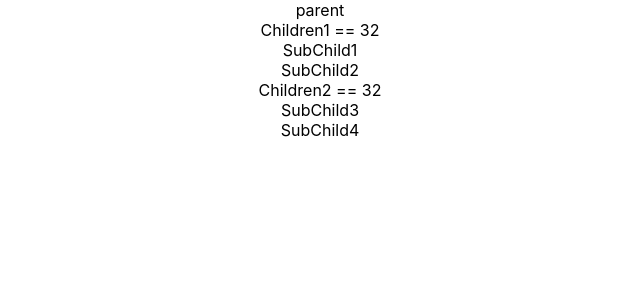
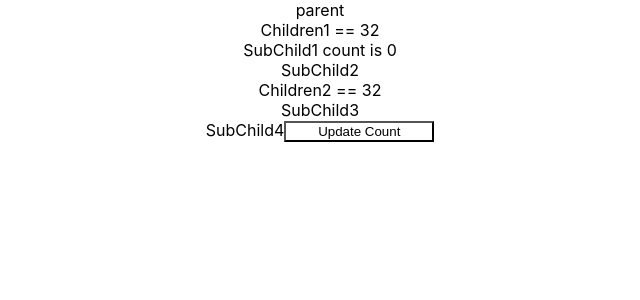
Before and after one commit to pratikkakani080/evening-react-batch, a React (Create React App) app: page /parent in a window 1280 px wide. Shown: the top 300 px of the page, without its empty margins (320-960 px from the left). Built offline with nearby package versions, Linux system fonts and the light colour scheme.

Commit message:
add: context API

```diff
--- a/src/App.js
+++ b/src/App.js
@@ -1,12 +1,18 @@
 import "./App.css";
 import NewRouting from "./common/components/layout/routing/newRouting";
 import OldRouting from "./common/components/layout/routing/oldRouting";
+import AuthContextProvider from "./common/contexts/authContext/authCOntextProvider";
+import MyContextProvider from "./common/contexts/myContext/myContextProvider";
 
 function App() {
   return (
     <div className="App">
       {/* <OldRouting /> */}
-      <NewRouting />
+      <MyContextProvider>
+        <AuthContextProvider>
+          <NewRouting />
+        </AuthContextProvider>
+      </MyContextProvider>
     </div>
   );
 }
--- a/src/common/components/button/button.css
+++ b/src/common/components/button/button.css
@@ -1,5 +1,5 @@
 .button-bgcolor {
-    background-color: red;
+    background-color: white;
 }
 
 .colorPink {
--- /dev/null
+++ b/src/common/contexts/authContext/authCOntextProvider.js
@@ -0,0 +1,14 @@
+import React from "react";
+import AuthContext from ".";
+
+function AuthContextProvider({ children }) {
+  return (
+    <div>
+      <AuthContext.Provider value={{ data: "test" }}>
+        {children}
+      </AuthContext.Provider>
+    </div>
+  );
+}
+
+export default AuthContextProvider;
--- /dev/null
+++ b/src/common/contexts/authContext/index.js
@@ -0,0 +1,5 @@
+import { createContext } from "react";
+
+const AuthContext = createContext();
+
+export default AuthContext;
--- /dev/null
+++ b/src/common/contexts/myContext/index.js
@@ -0,0 +1,5 @@
+import { createContext } from "react";
+
+const MyContext = createContext();
+
+export default MyContext;
--- /dev/null
+++ b/src/common/contexts/myContext/myContextProvider.js
@@ -0,0 +1,15 @@
+import React, { useState } from "react";
+import MyContext from ".";
+
+function MyContextProvider({ children }) {
+  const [count, setCount] = useState(0);
+  return (
+    <div>
+      <MyContext.Provider value={{ count, setCount }}>
+        {children}
+      </MyContext.Provider>
+    </div>
+  );
+}
+
+export default MyContextProvider;
--- a/src/common/documentation/index.js
+++ b/src/common/documentation/index.js
@@ -94,5 +94,9 @@
 // Calculator
 
 // E-commerce web
+    // Product listing
+    // Add to cart
+    // header ==> provide cart icon with product count
+    // product count on should update real time
 
 // Reference web
--- a/src/modules/login/index.js
+++ b/src/modules/login/index.js
@@ -1,11 +1,11 @@
-import React from 'react'
+import React, { useContext } from "react";
+import AuthContext from "../../common/contexts/authContext";
 
 function Login() {
-  return (
-    <div>
-      login
-    </div>
-  )
+  const data = useContext(AuthContext);
+  console.log("data**", data);
+
+  return <div>login</div>;
 }
 
-export default Login
+export default Login;
--- a/src/modules/parent/subChild1.js
+++ b/src/modules/parent/subChild1.js
@@ -1,7 +1,10 @@
-import React from "react";
+import React, { useContext } from "react";
+import MyContext from "../../common/contexts/myContext";
 
 function SubChild1() {
-  return <div>SubChild1</div>;
+  const { count } = useContext(MyContext);
+
+  return <div>SubChild1 count is {count}</div>;
 }
 
 export default SubChild1;
--- a/src/modules/parent/subChild4.js
+++ b/src/modules/parent/subChild4.js
@@ -1,7 +1,16 @@
-import React from "react";
+import React, { useContext } from "react";
+import Button from "../../common/components/button";
+import MyContext from "../../common/contexts/myContext";
 
 function SubChild4() {
-  return <div>SubChild4</div>;
+  const { setCount, count } = useContext(MyContext);
+
+  return (
+    <div>
+      SubChild4
+      <Button buttonName={"Update Count"} onClick={() => setCount(count + 1)} />
+    </div>
+  );
 }
 
 export default SubChild4;
```
